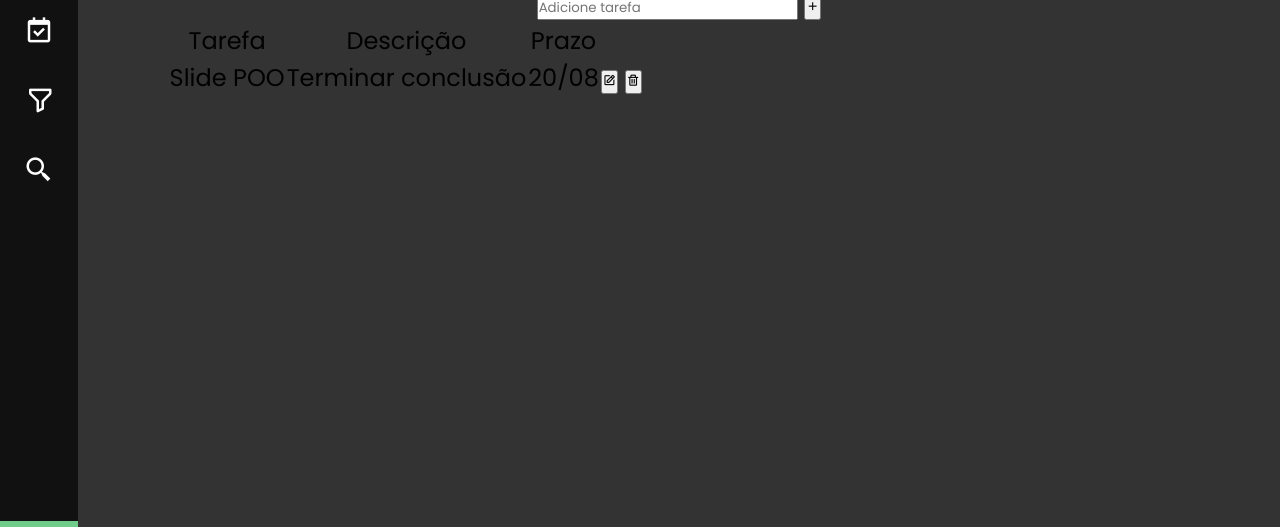
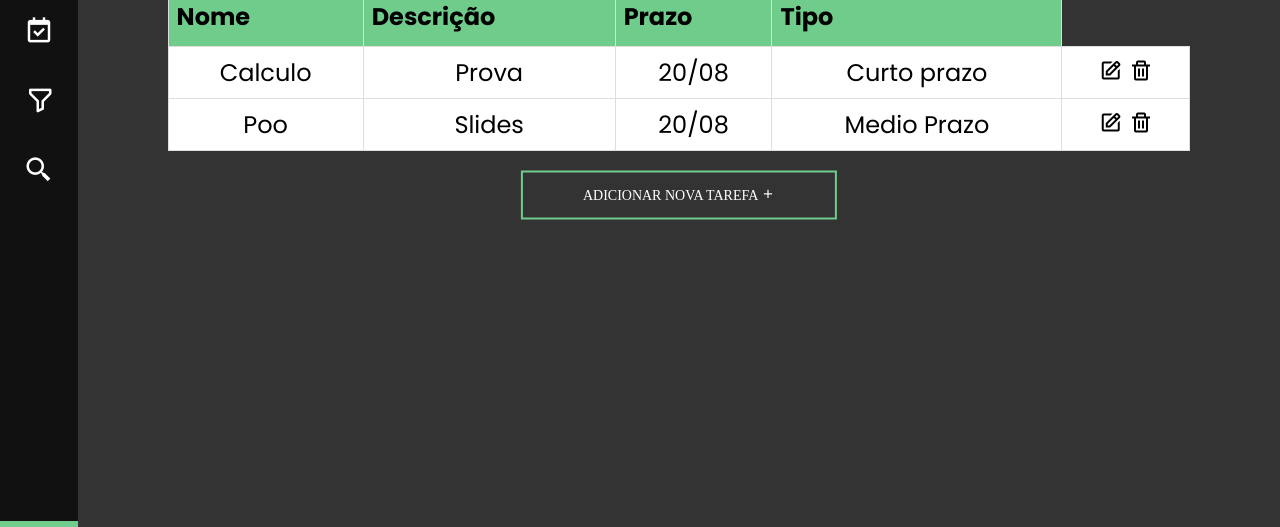
Before and after one commit to RickFerreira/TaskList, a plain HTML site: page FRONT/pages/tarefas.html in a window 1280 px wide. Shown: the part 205-732 px from the top of the page. Drawn offline with nearby package versions, Linux system fonts and the light colour scheme.

Commit message:
Finalizando parte visual do projeto

```diff
--- a/FRONT/css/style.css
+++ b/FRONT/css/style.css
@@ -246,6 +246,95 @@
   margin-top: 20px;
   width: 40vw;
 }
+.middle{
+  position: absolute;
+  top: 50%;
+  left: 50%;
+  transform: translate(-50%,-50%);
+}
+.btn{
+  position: relative;
+  display: block;
+  color: white;
+  font-size: 14px;
+  font-family: "montserrat";
+  text-decoration: none;
+  margin: 30px 0;
+  border: 2px solid #70cc8b;
+  padding: 14px 60px;
+  text-transform: uppercase;
+  overflow: hidden;
+  transition: 1s all ease;
+}
+.btn::before{
+  background: #70cc8b;
+  content: "";
+  position: absolute;
+  top: 50%;
+  left: 50%;
+  transform: translate(-50%,-50%);
+  z-index: -1;
+  transition: all 0.6s ease;
+}
+
+.btn3::before{
+  width: 100%;
+  height: 0%;
+  transform: translate(-50%,-50%) rotate(45deg);
+}
+.btn3:hover::before{
+  height: 380%;
+}
+
+#customers {
+  font-family: Arial, Helvetica, sans-serif;
+  border-collapse: collapse;
+  width: 100%;
+
+}
+
+#customers td, #customers th {
+  border: 1px solid #ddd;
+  padding: 8px;
+}
+
+#customers tr{
+  background: white;
+}
+
+#customers tr:hover {background-color: #ddd;}
+
+#customers th {
+  padding-top: 12px;
+  padding-bottom: 12px;
+  text-align: left;
+  background-color: #70cc8b;
+  color: black;
+}
+
+#divBusca{
+  margin-top: 50px;
+  border:solid 2px #70cc8b;
+  border-radius:10px;
+  padding-inline: 20px;
+  margin-inline: 10vw;
+  height:32px;
+}
+
+#txtBusca{
+  float:left;
+  background-color:transparent;
+  padding-left:5px;
+  font-size:18px;
+  border:none;
+  height:32px;
+  width:191px;
+}
+
+#divBusca i{
+  float: right;
+  color:white;
+}
 
 @media (max-width: 400px) {
   .sidebar.close .nav-links li .sub-menu{
--- a/FRONT/pages/tarefas.html
+++ b/FRONT/pages/tarefas.html
@@ -77,33 +77,42 @@
 
         <h1>Tarefas</h1>
 
-        <div class="topo">
-          <input type="text" id="inputNovaTarefa" placeholder="Adicione tarefa">
-          <button id="btnAddTarefa">
-            <i class='bx bx-plus'></i>
-          </button>
-        </div>
 
-        <table class="listaTarefas">
+        <table id="customers">
           <tr>
-            <td>Tarefa</td>
-            <td>Descrição</td>
-            <td>Prazo</td>
-            <td></td>
+            <th>Nome</th>
+            <th>Descrição</th>
+            <th>Prazo</th>
+            <th>Tipo</th>
           </tr>
           <tr>
-            <td>Slide POO</td>
-            <td>Terminar conclusão</td>
+            <td>Calculo</td>
+            <td>Prova</td>
             <td>20/08</td>
+            <td>Curto prazo</td>
             <td>
-              <button id="btnEditTarefa">
-                <i class='bx bx-edit'></i>
-              </button>
-              <button id="btnRemoveTarefa">
-                <i class='bx bx-trash'></i>
-              </button>
+              <i class='bx bx-edit'></i>
+              <i class='bx bx-trash'></i>
             </td>
           </tr>
+          <tr>
+            <td>Poo</td>
+            <td>Slides</td>
+            <td>20/08</td>
+            <td>Medio Prazo</td>
+            <td>
+              <i class='bx bx-edit'></i>
+              <i class='bx bx-trash'></i>
+            </td>
+          </tr>
+
+          <div class="middle">
+            <a href="" class="btn btn3">
+              Adicionar nova tarefa
+              <i class='bx bx-plus'></i>
+            </a>
+          </div>
+
         </table>
       </div>
     </div>
```
Also changed, not shown: FRONT/pages/filtrar.html (+11 -9 lines), FRONT/pages/pesquisar.html (+1 -1 lines).
